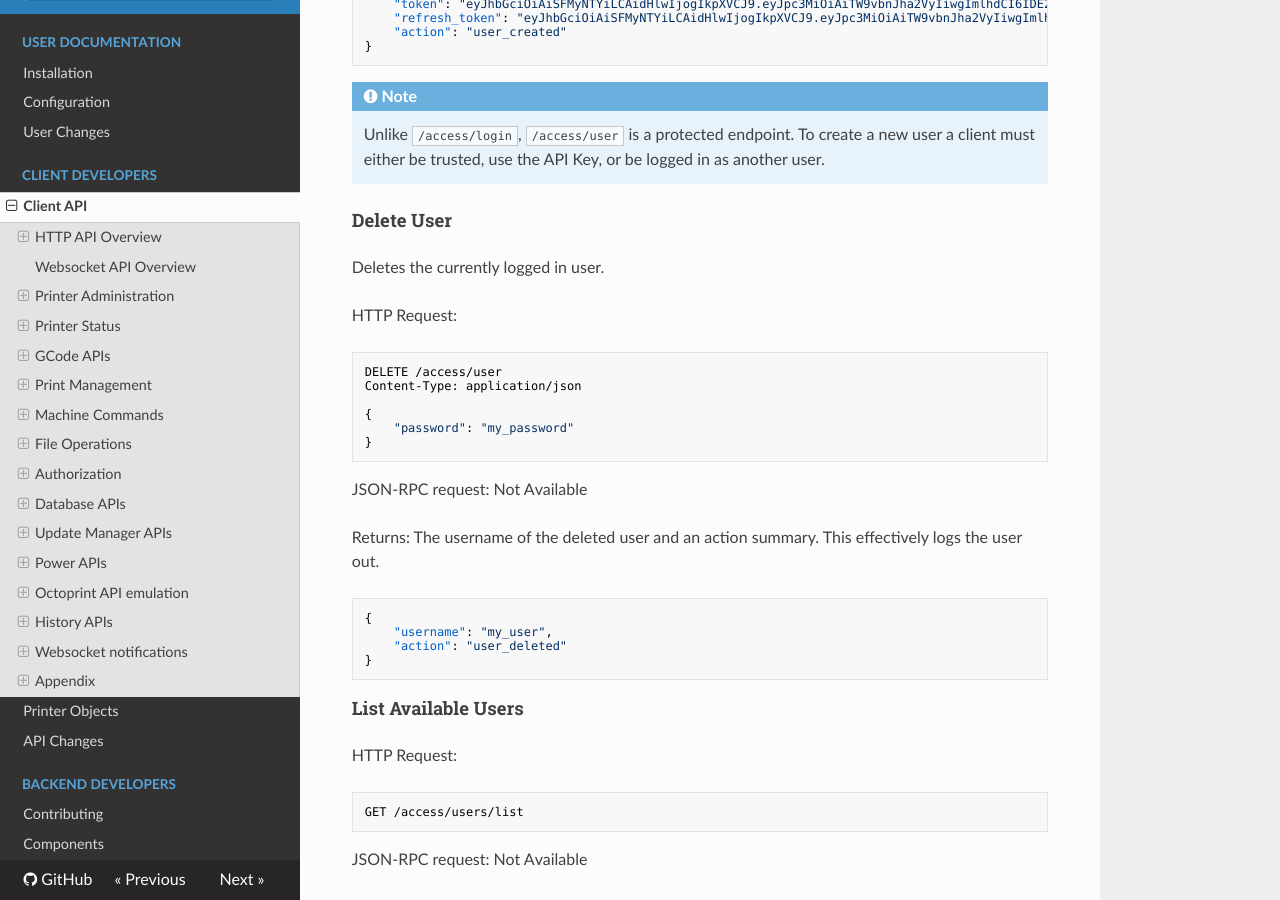
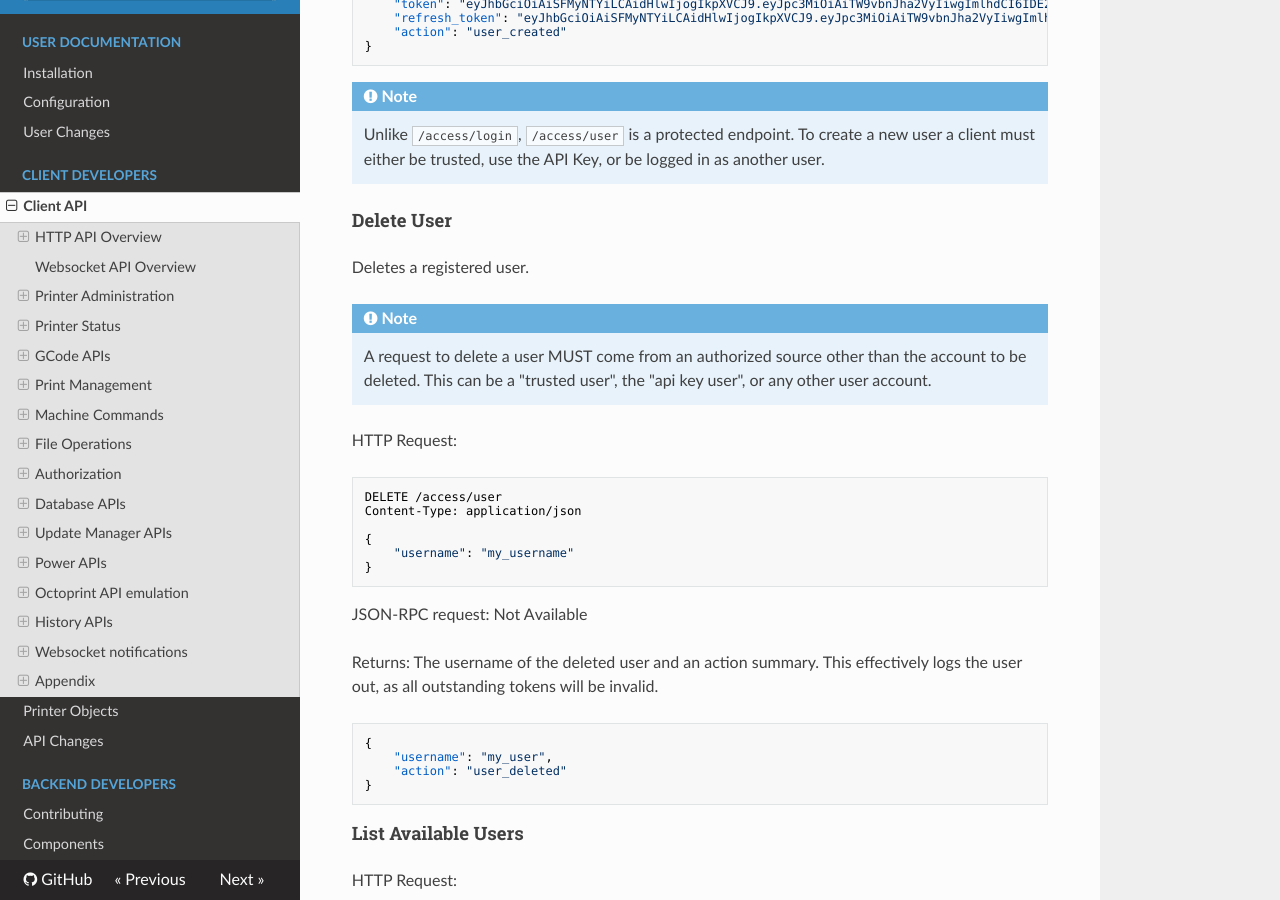
Before and after one commit to Marirossibn/moonraker, an MkDocs documentation site: the page built from docs/web_api.md, in a window 1280 px wide and 900 px high, scrolled down 32649 px. Built offline with MkDocs 1.6.1, drawn with Linux system fonts in a browser that asks for light colours; nearby versions of some CDN libraries.

Commit message:
docs:  Update the delete user documentation
Signed-off-by:  Eric Callahan <arksine.code@gmail.com>

````diff
--- a/docs/web_api.md
+++ b/docs/web_api.md
@@ -1613,7 +1613,12 @@ logs the user in.
     or be logged in as another user.
 
 #### Delete User
-Deletes the currently logged in user.
+Deletes a registered user.
+
+!!! note
+    A request to delete a user MUST come from an authorized source
+    other than the account to be deleted.  This can be a "trusted user",
+    the "api key user", or any other user account.
 
 HTTP Request:
 ```http
@@ -1621,13 +1626,13 @@ DELETE /access/user
 Content-Type: application/json
 
 {
-    "password": "my_password"
+    "username": "my_username"
 }
 ```
 JSON-RPC request: Not Available
 
 Returns: The username of the deleted user and an action summary.  This
-effectively logs the user out.
+effectively logs the user out, as all outstanding tokens will be invalid.
 ```json
 {
     "username": "my_user",
````
